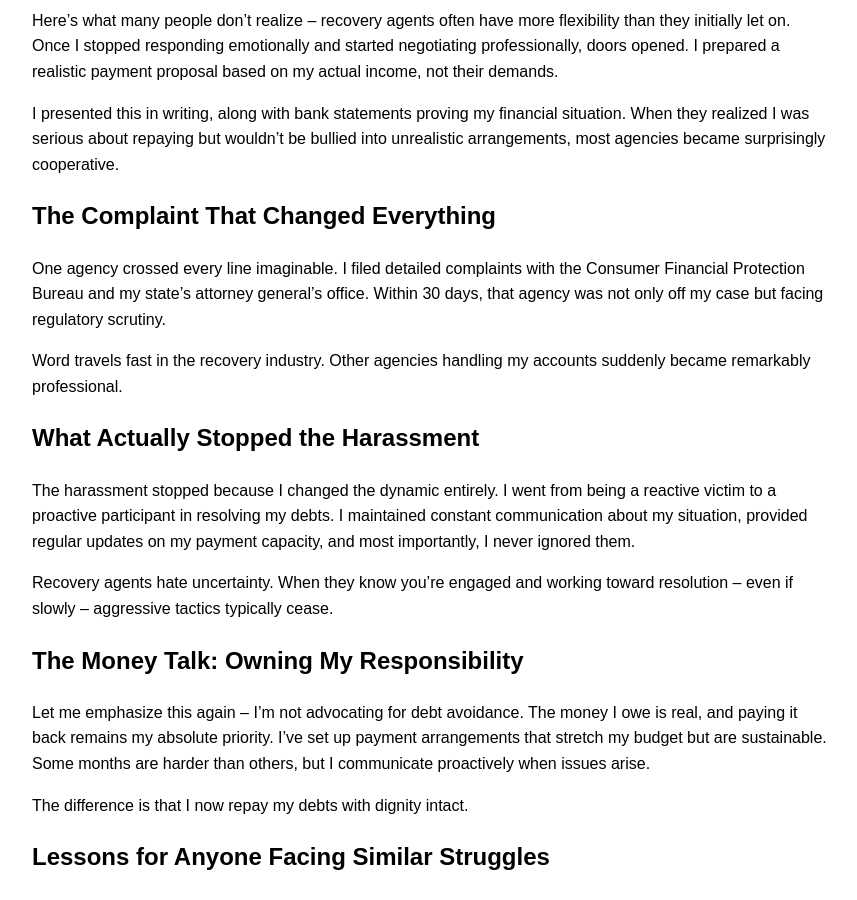
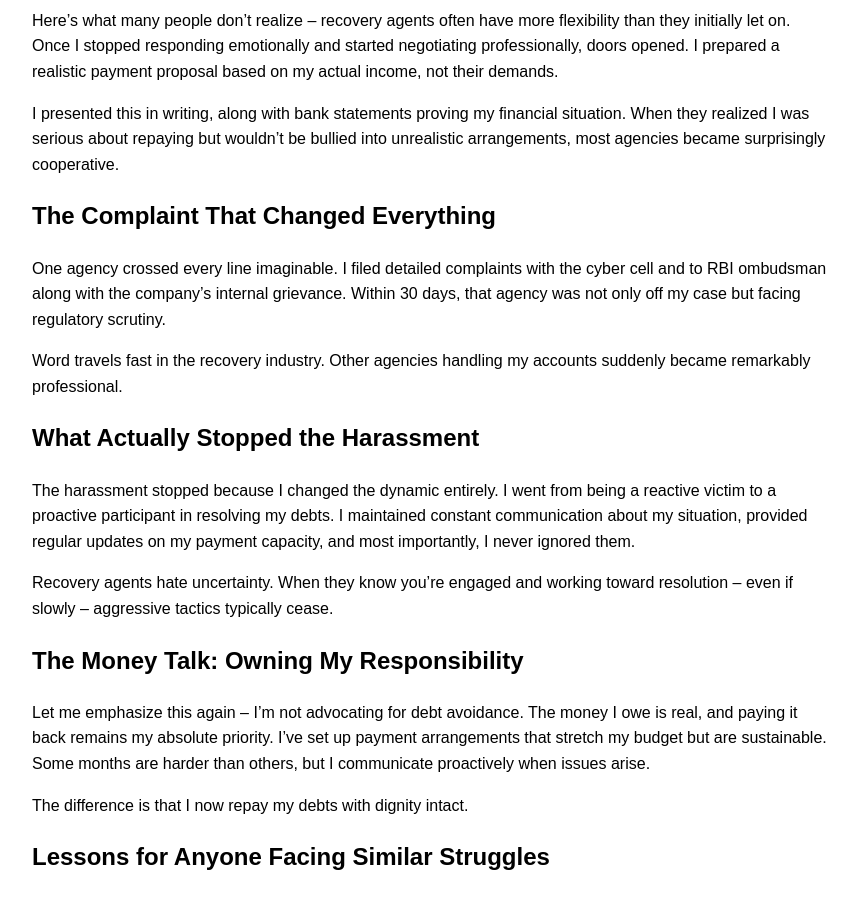
Before and after one commit to harassmentshieldindia/righttorespect-blog, a Jekyll site: the page built from fighting_back_harassment_blog.md, in a window 1280 px wide and 900 px high, scrolled down 1456 px. Shown: the whole window, without its empty margins (208-1065 px from the left). Built offline with Jekyll 4.4.1, drawn with Linux system fonts in a browser that asks for light colours; our own code applies the rules of GitHub Pages for plain Markdown files.

Commit message:
Update fighting_back_harassment_blog.md

```diff
--- a/fighting_back_harassment_blog.md
+++ b/fighting_back_harassment_blog.md
@@ -30,7 +30,7 @@ I presented this in writing, along with bank statements proving my financial sit
 
 ## The Complaint That Changed Everything
 
-One agency crossed every line imaginable. I filed detailed complaints with the Consumer Financial Protection Bureau and my state's attorney general's office. Within 30 days, that agency was not only off my case but facing regulatory scrutiny.
+One agency crossed every line imaginable. I filed detailed complaints with the cyber cell  and to RBI ombudsman along with the company's internal grievance. Within 30 days, that agency was not only off my case but facing regulatory scrutiny.
 
 Word travels fast in the recovery industry. Other agencies handling my accounts suddenly became remarkably professional.
 
```
